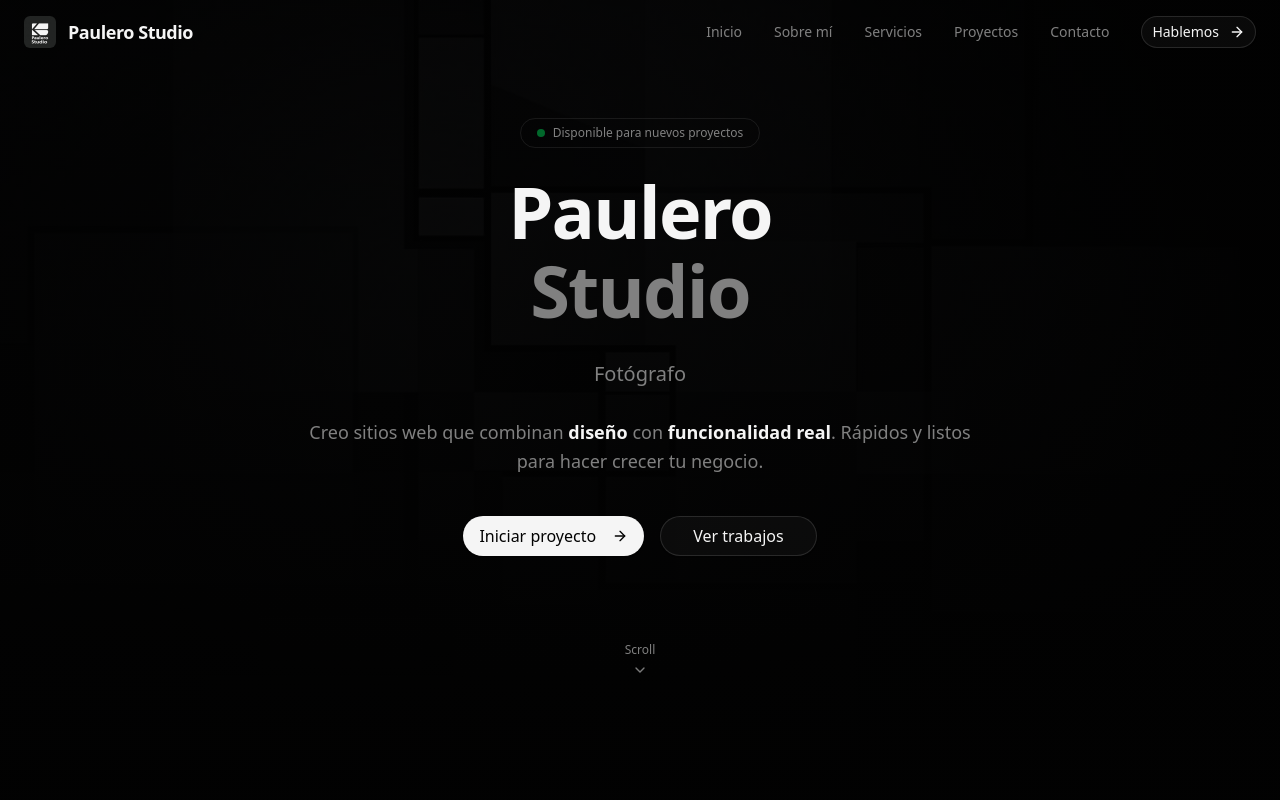
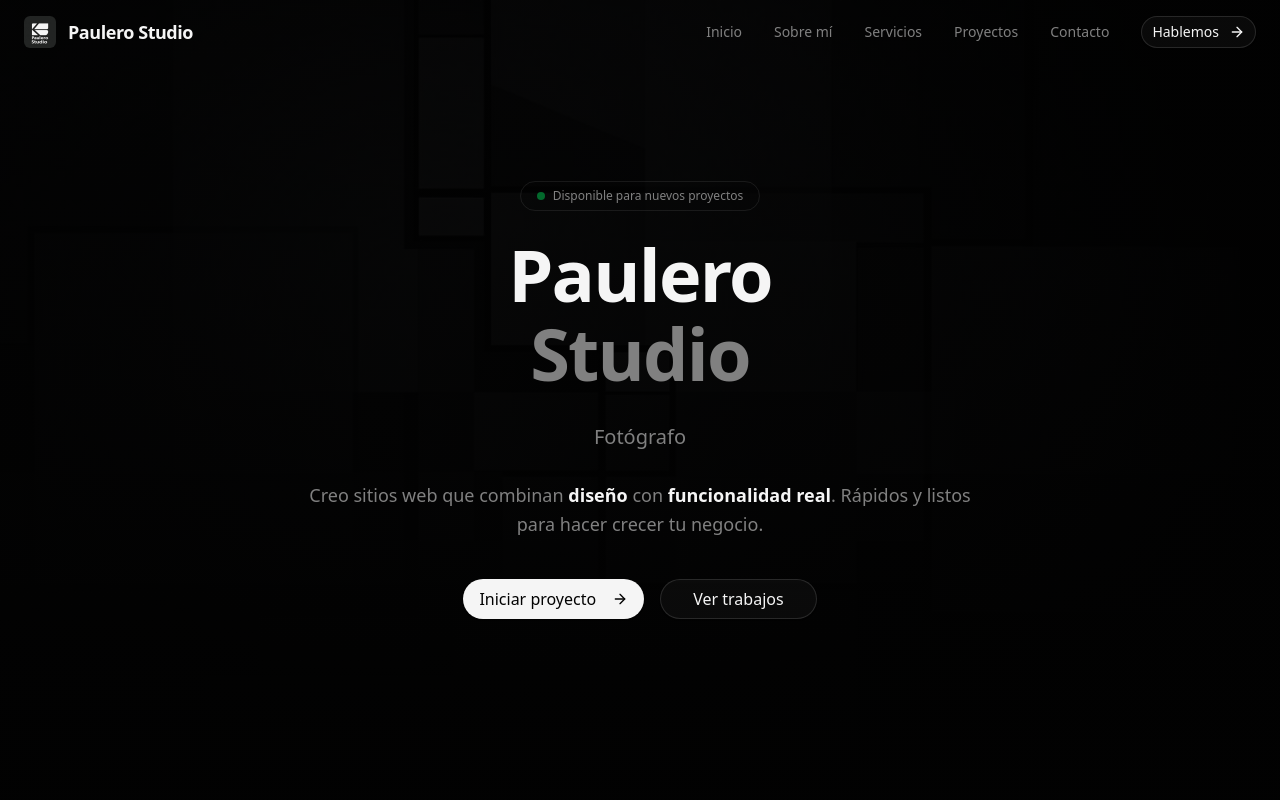
Before and after one commit to gpaulero/paulerostudio, a Next.js app: page / in a window 1280 px wide. Shown: the top 800 px of the page. Built offline with nearby package versions, Linux system fonts and the light colour scheme.

Commit message:
869718a7-200c-456b-bf7e-c57e56cc9c54

```diff
--- a/src/app/page.tsx
+++ b/src/app/page.tsx
@@ -360,18 +360,7 @@ function Hero() {
           </Button>
         </motion.div>
 
-        {/* Indicador de scroll con flecha que rebota */}
-        <motion.div
-          initial={{ opacity: 0 }}
-          animate={{ opacity: 1 }}
-          transition={{ duration: 1, delay: 1.5 }}
-          className="mt-20"
-        >
-          <a href="#about" className="inline-flex flex-col items-center text-muted-foreground hover:text-foreground transition-colors">
-            <span className="text-xs mb-2">Scroll</span>
-            <ChevronDown className="w-4 h-4 animate-bounce" />
-          </a>
-        </motion.div>
+
       </div>
     </section>
   );
```
